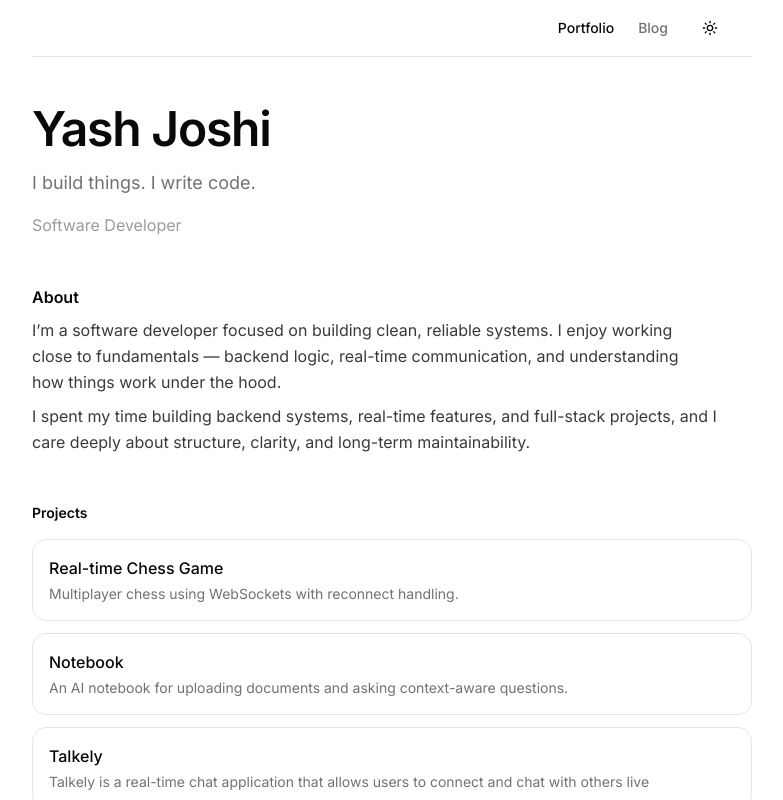
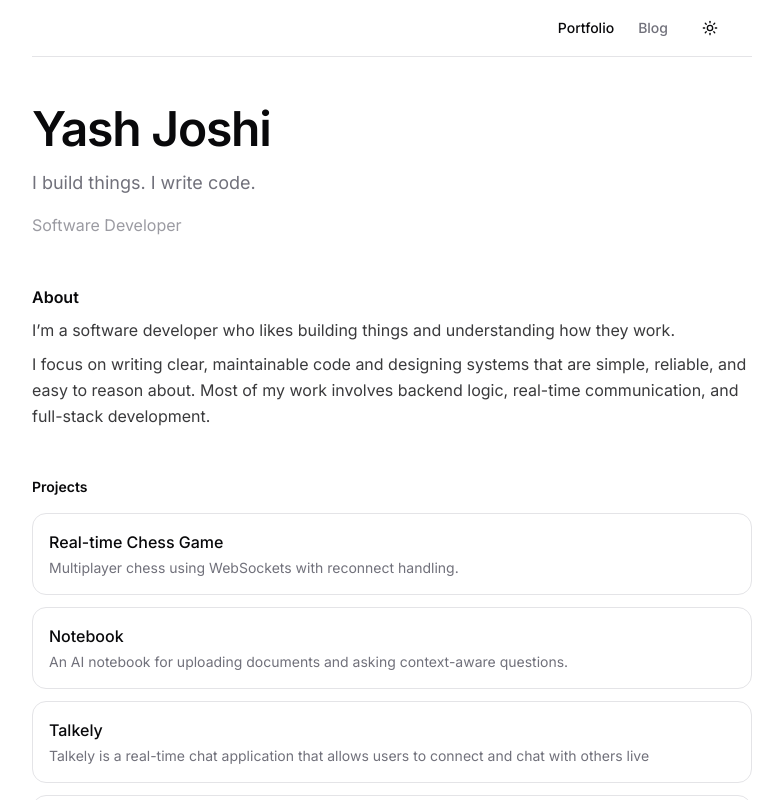
Before and after one commit to YashJsh/Portfolio, a Next.js app: page / in a window 1280 px wide. Shown: the top 800 px of the page, without its empty margins (248-1031 px from the left). Built offline with nearby package versions, Linux system fonts and the light colour scheme.

Commit message:
portfoliodone

```diff
--- a/sections/about.tsx
+++ b/sections/about.tsx
@@ -3,12 +3,10 @@ export const About = ()=>{
         <section className="flex flex-col gap-2">
           <h2 className="font-semibold">About</h2>
           <p className="max-w-2xl leading-relaxed text-foreground/80">
-            I’m a software developer focused on building clean, reliable systems.
-            I enjoy working close to fundamentals — backend logic, real-time
-            communication, and understanding how things work under the hood.
+          I’m a software developer who likes building things and understanding how they work.
           </p>
           <p className="mx-w-2xl leading-relaxed text-foreground/80">
-          I spent my time building backend systems, real-time features, and full-stack projects, and I care deeply about structure, clarity, and long-term maintainability.
+          I focus on writing clear, maintainable code and designing systems that are simple, reliable, and easy to reason about. Most of my work involves backend logic, real-time communication, and full-stack development.
           </p>
         </section>
     );
```
